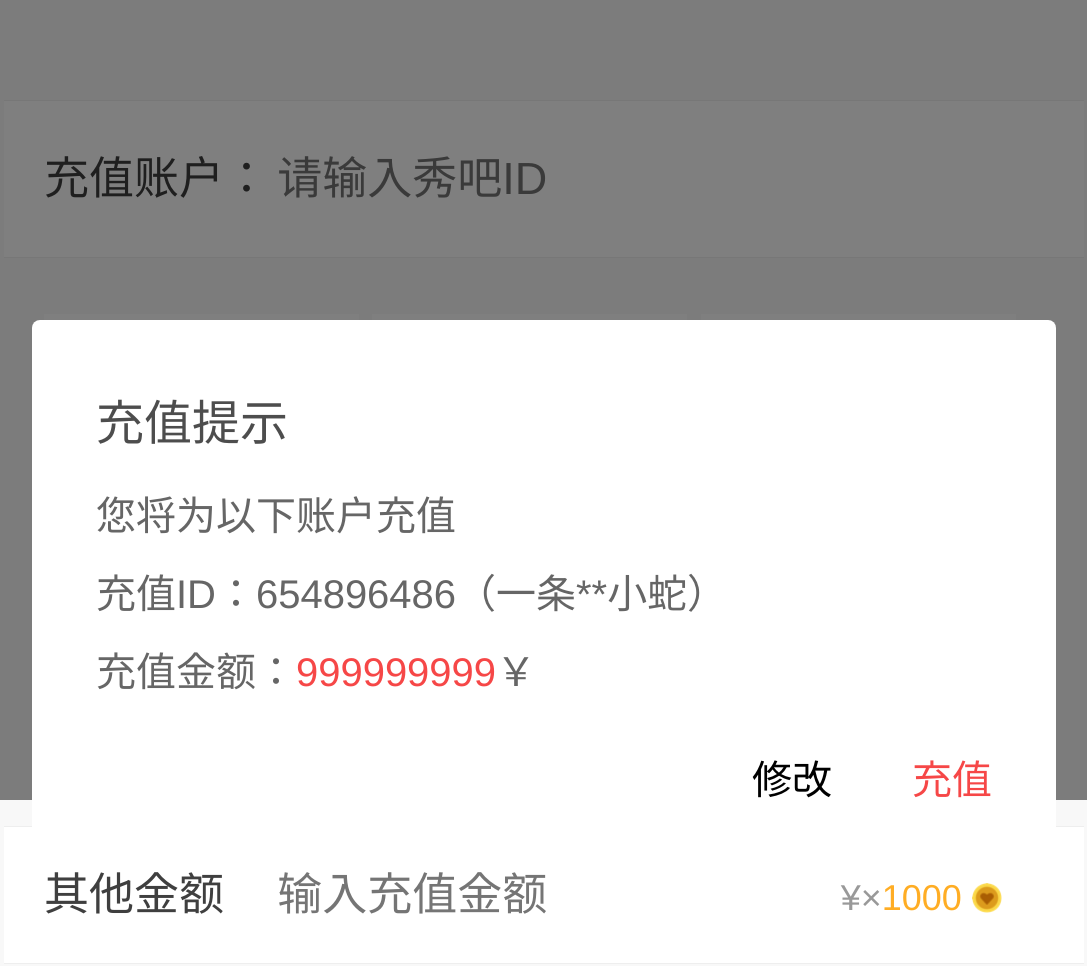
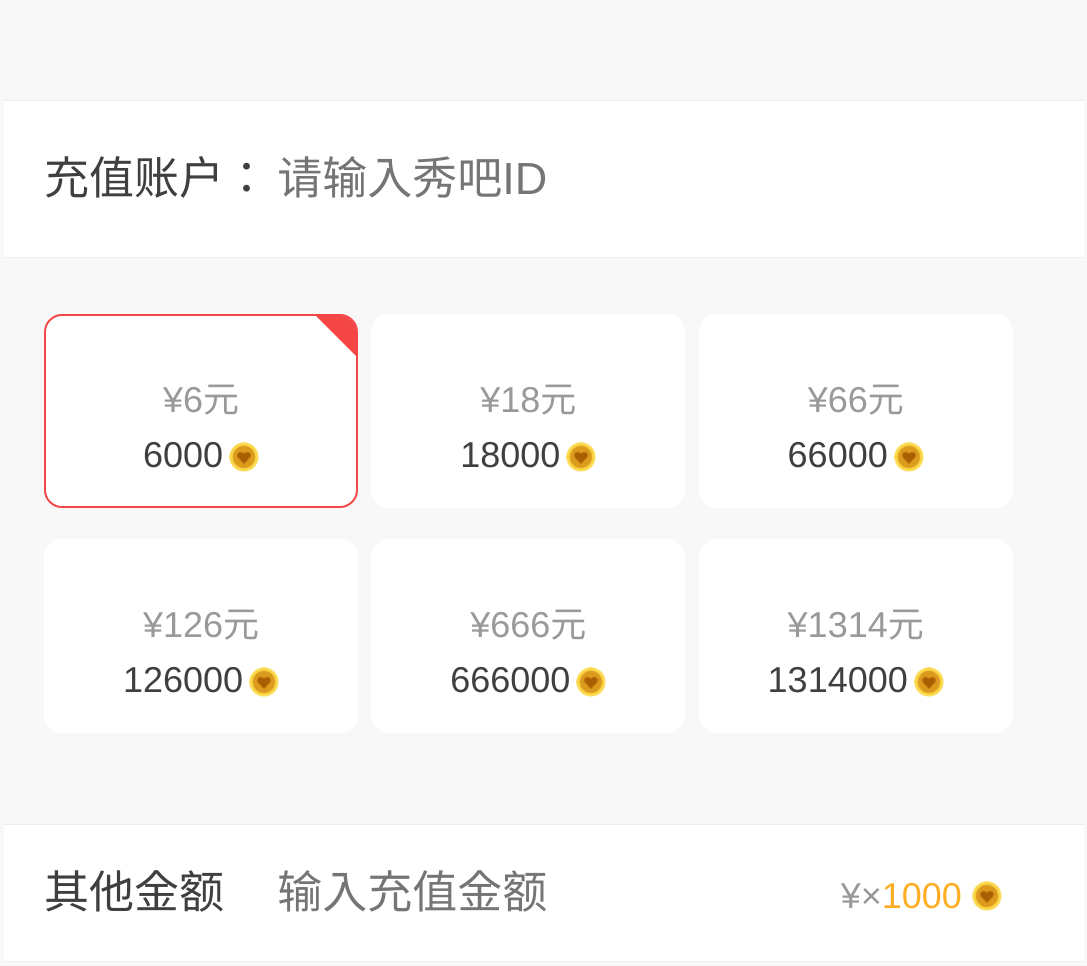
Before and after one commit to winner-shiyi/work-xiuba, a website: page xiu8/html/微信充值-移动端.html in a window 1280 px wide. Shown: the top 966 px of the page, without its empty margins (96-1183 px from the left). Drawn offline with Linux system fonts and the light colour scheme; files whose address does not match are found by name.

Commit message:
更新 日常工作

```diff
--- a/xiu8/html/微信充值-移动端.html
+++ b/xiu8/html/微信充值-移动端.html
@@ -7,7 +7,8 @@
 	<meta http-equiv="Cache-Control" content="no-transform">
 	<meta name="hotcss" content="max-width=1080">
 	<meta name="format-detection" content="telephone=no" />
-	<link type="text/css" rel="stylesheet" href="../dist/common.css">
+	<link type="text/css" rel="stylesheet" href="../dist/common-m.css">
+	<!-- <link type="text/css" rel="stylesheet" href="//s2.xiu8.com/dist/css/m/common/common.css?v=20161129"> -->
 	<link type="text/css" rel="stylesheet" href="../dist/sign.css">
 	<script src="../js/hotcss.js"></script>
 </head>
@@ -19,7 +20,7 @@
 		</div>
 		<div class="re-list">
 			<ul>
-				<li>
+				<li class="select">
 					<p class="money">¥6元</p>
 					<p class="unit">6000<span class="re-icon"></span></p>
 				</li>
@@ -39,7 +40,7 @@
 					<p class="money">¥666元</p>
 					<p class="unit">666000<span class="re-icon"></span></p>
 				</li>
-				<li class="select">
+				<li>
 					<p class="money">¥1314元</p>
 					<p class="unit">1314000<span class="re-icon"></span></p>
 				</li>
@@ -53,7 +54,7 @@
 		<a href="javascript:void(0);" class="btn">微信支付</a>
 	</div>
 	<!-- 以下是弹窗 -->
-	<div class="xiu-mask"></div>
+	<div class="xiu-mask f-dn"></div>
 	<div class="xiu-alert" style="display: none">
 		<h3 class="alert-title">充值提示</h3>
 		<p class="alert-txt">您要充值的秀吧ID不存在，请重新输入</p>
@@ -63,7 +64,7 @@
 		<h3 class="alert-title">充值成功</h3>
 		<p class="alert-txt">3秒后自动关闭</p>
 	</div>
-	<div class="xiu-alert">
+	<div class="xiu-alert" style="display: none">
 		<h3 class="alert-title">充值提示</h3>
 		<p class="alert-txt">您将为以下账户充值</p>
 		<p class="alert-txt">充值ID：654896486（一条**小蛇）</p>
--- a/xiu8/src/sign.scss
+++ b/xiu8/src/sign.scss
@@ -6,7 +6,7 @@
 $designWidth:1080;
 
 /*新版图片路径*/
-$pathMImg:'../image';
+$pathMImg:'../image/';
 body{
 	background:#f8f8f8;
 }
@@ -46,7 +46,7 @@
 		width:px2rem(30);
 		height:px2rem(30);
 		margin-left:px2rem(6);
-		background:url($pathMImg +"/third/unit.png") no-repeat center top;
+		background:url($pathMImg +"sign/unit.png") no-repeat center top;
 		background-size:contain;
 	}
 	.re-list{
@@ -56,20 +56,19 @@
 		li{
 			display:inline-block;
 			position:relative;
-			width:px2rem(313);
-			height:px2rem(193);
+			width:px2rem(310);
+			height:px2rem(190);
 			text-align:center;
-			overflow:hidden;
 			margin-bottom:px2rem(28);
 			margin-right:px2rem(10);
 			background:#fff;
-			border:px2rem(1) solid #fff;
+			border:px2rem(2) solid #fff;
+			border-radius:px2rem(18);
+			overflow:hidden;
 		}
 		.select{
-			/* width:px2rem(313);
-			height:px2rem(193); */
 			border-color:#F64747;
-			border-radius:px2rem(18);
+
 		}
 		.select::after{
 			content:"";
@@ -113,7 +112,7 @@
 			width:px2rem(30);
 			height:px2rem(30);
 			margin:px2rem(-5) 0 0 px2rem(10);
-			background:url($pathMImg +"/third/unit.png") no-repeat right center;
+			background:url($pathMImg +"sign/unit.png") no-repeat right center;
 			background-size:contain;
 		}
 		.input{
```
Also changed, not shown: xiu8/dist/common-m.css (added), xiu8/dist/sign.css.
